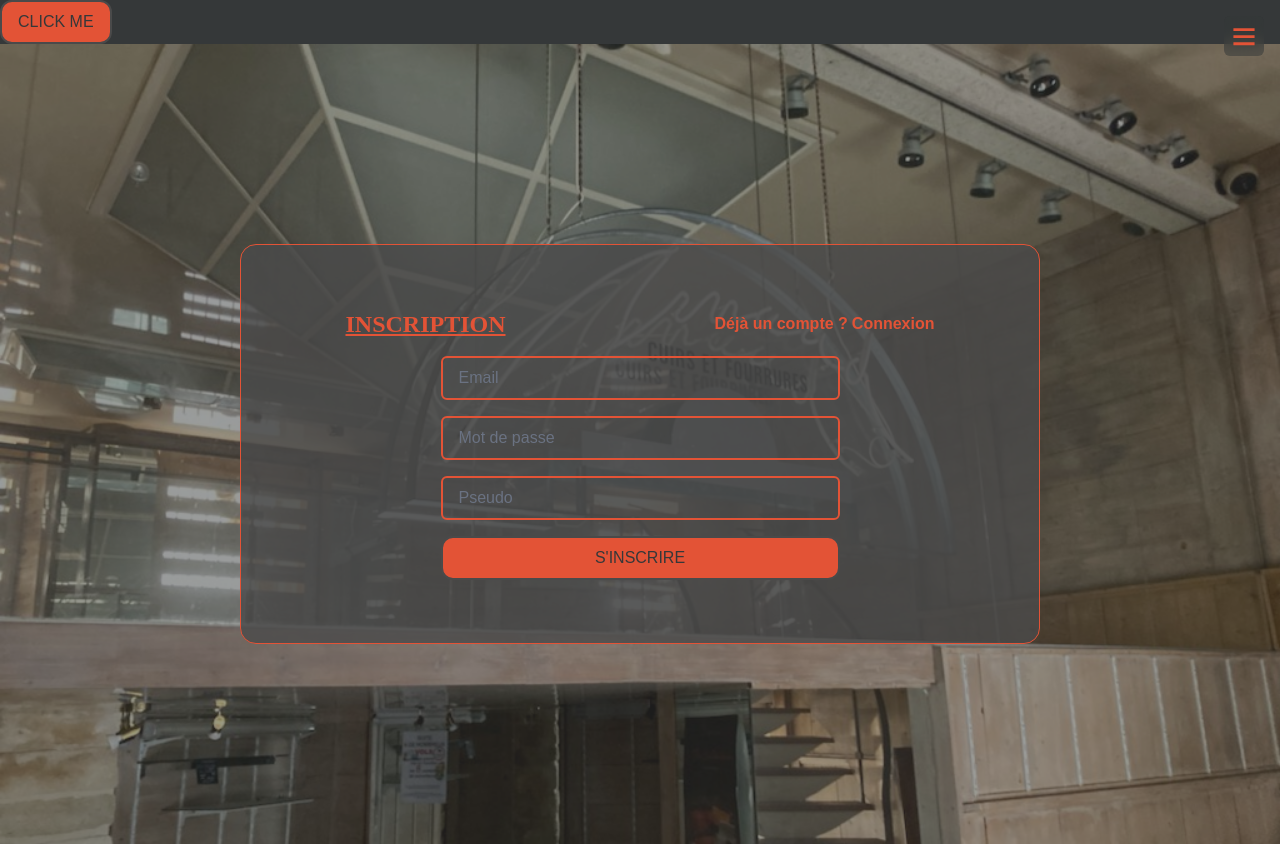
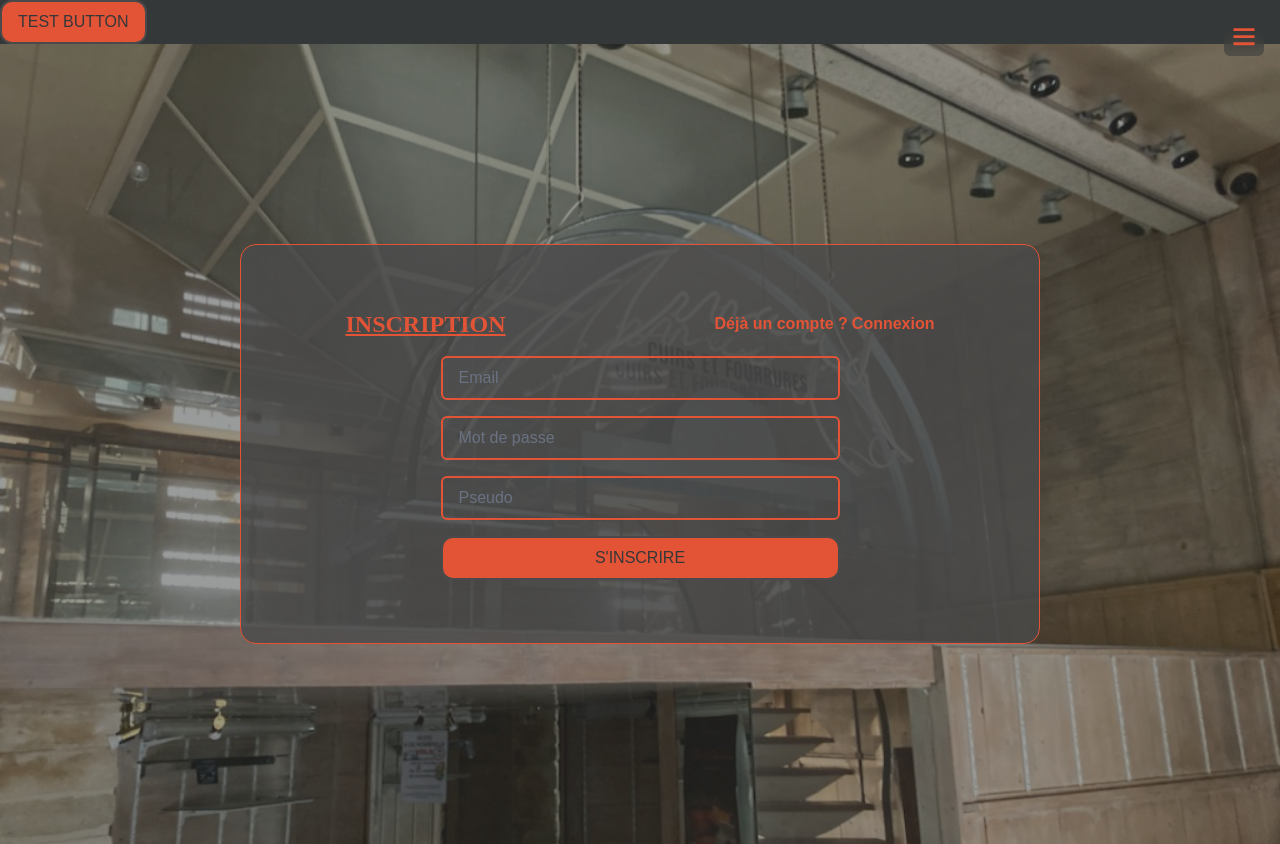
Before and after one commit to KevinMaze/agora, a Next.js app: page /connexion/inscription in a window 1280 px wide. Built offline with nearby package versions, Linux system fonts and the light colour scheme.

Commit message:
create hook

```diff
--- a/src/api/authentication.tsx
+++ b/src/api/authentication.tsx
@@ -1,5 +1,6 @@
 import { createUserWithEmailAndPassword } from "firebase/auth";
 import { auth } from "@/config/firebase-config";
+import { FirebaseError } from "firebase/app";
 
 export const firebaseCreateUser = async (email: string, password: string) => {
     try {
@@ -10,10 +11,11 @@ export const firebaseCreateUser = async (email: string, password: string) => {
         );
         return { data: userCredential.user };
     } catch (error) {
+        const firebaseError = error as FirebaseError;
         return {
             error: {
-                code: (error as { code: string }).code,
-                message: (error as { message: string }).message,
+                code: firebaseError.code,
+                message: firebaseError.message,
             },
         };
     }
--- /dev/null
+++ b/src/hooks/use-toggle.tsx
@@ -0,0 +1,15 @@
+import { useState } from "react";
+
+interface Props {
+    initial?: boolean;
+}
+
+export const useToggle = ({ initial = false }: Props = {}) => {
+    const [value, setValue] = useState<boolean>(initial);
+    const toggle = () => setValue(!value);
+    return {
+        value,
+        setValue,
+        toggle,
+    };
+};
--- a/src/pages/_app.tsx
+++ b/src/pages/_app.tsx
@@ -1,11 +1,15 @@
 import "@/styles/globals.css";
 import type { AppProps } from "next/app";
-import { ToastContainer } from "react-toastify";
+import { Flip, ToastContainer } from "react-toastify";
 
 export default function App({ Component, pageProps }: AppProps) {
     return (
         <>
-            <ToastContainer />
+            <ToastContainer
+                position="top-center"
+                autoClose={8000}
+                transition={Flip}
+            />
             <Component {...pageProps} />
         </>
     );
--- a/src/ui/modules/authentification/register/register.container.tsx
+++ b/src/ui/modules/authentification/register/register.container.tsx
@@ -1,13 +1,14 @@
 import { RegisterFormFieldsType } from "@/types/form";
 import { RegisterView } from "./register.view";
 import { SubmitHandler, useForm } from "react-hook-form";
-import React, { useState } from "react";
+import React from "react";
 import { firebaseCreateUser } from "@/api/authentication";
 import { toast } from "react-toastify";
+import { useToggle } from "@/hooks/use-toggle";
 import { Button } from "@/ui/design-system/button";
 
 export const RegisterContainer = () => {
-    const [isLoading, setIsLoading] = useState<boolean>(false);
+    const { value: isLoading, setValue: setIsLoading, toggle } = useToggle();
     const {
         handleSubmit,
         formState: { errors },
@@ -24,10 +25,12 @@ export const RegisterContainer = () => {
         const { data, error } = await firebaseCreateUser(email, password);
         if (error) {
             setIsLoading(false);
-            console.log("Error creating user:", error);
+            toast.error(error.message);
             return;
         }
-        console.log("User created successfully:", data);
+        toast.success(`Bienvenue dans l'Agora, ${username} !`);
+        setIsLoading(false);
+        reset();
     };
 
     const onSubmit: SubmitHandler<RegisterFormFieldsType> = async (
@@ -47,7 +50,7 @@ export const RegisterContainer = () => {
     };
     return (
         <>
-            <Button action={() => toast.success("Hello")}> Click me </Button>
+            <Button action={toggle}>Test Button</Button>
             <RegisterView
                 form={{
                     errors,
```
Also changed, not shown: 1 other file (tests, documents, lock files or other folders).
